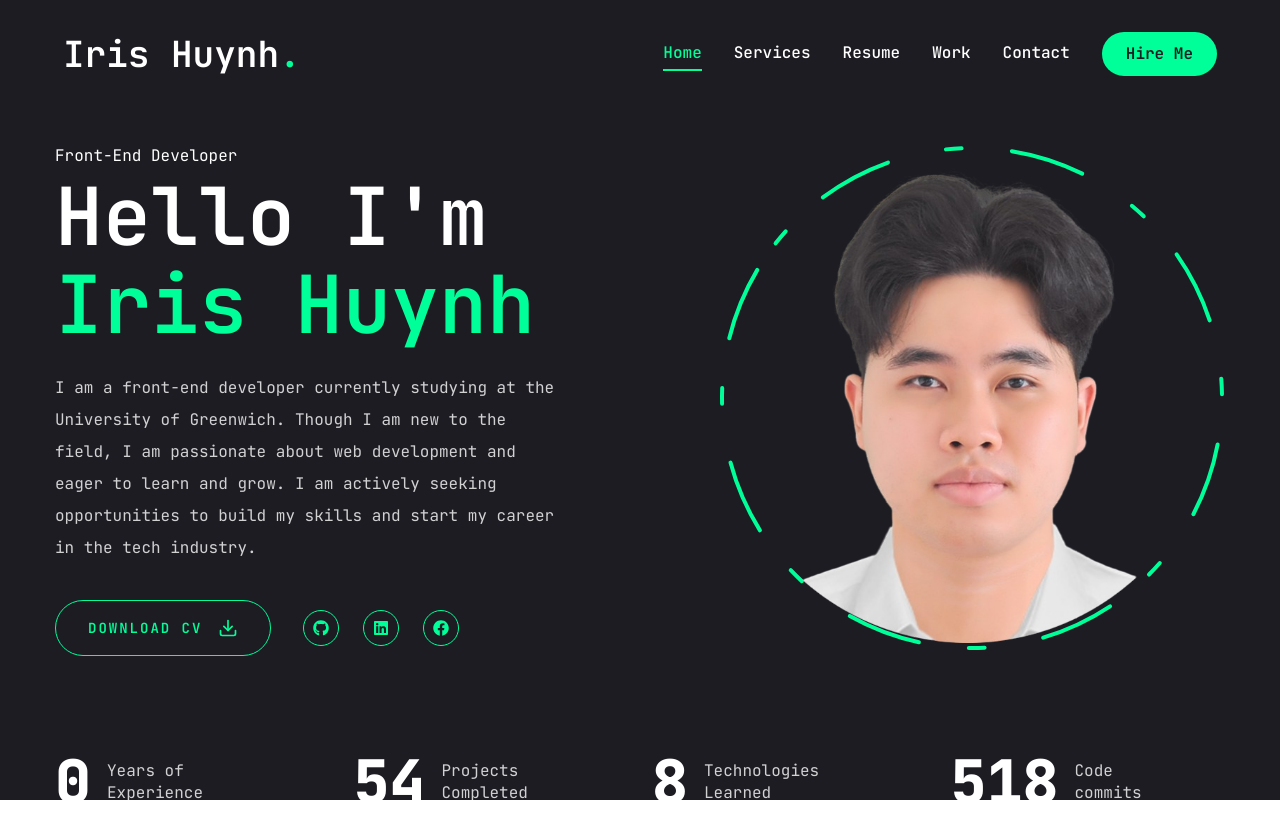
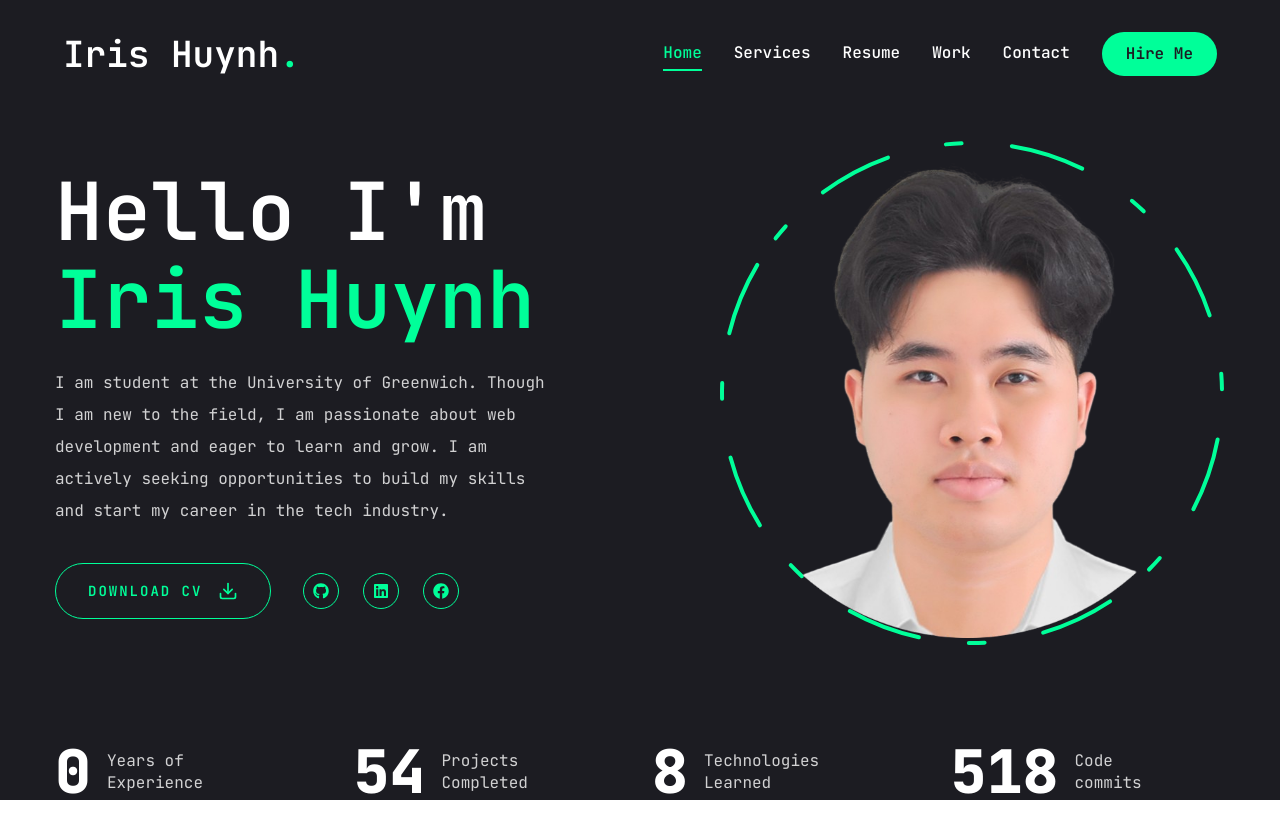
Before and after one commit to 1Ir-is/Portfolio-Iris-Huynh, a Next.js app: page / in a window 1280 px wide. Built offline with nearby package versions, Linux system fonts and the light colour scheme.

Commit message:
feat: fix

```diff
--- a/app/page.jsx
+++ b/app/page.jsx
@@ -48,17 +48,15 @@ const Home = () => {
         <div className="flex flex-col xl:flex-row items-center justify-between xl:pt-8 xl:pb-24">
           {/* text */}
           <div className="text-center xl:text-left order-2 xl:order-none">
-            <span>Front-End Developer</span>
             <h1 className="h1 mb-6">
               Hello I&apos;m <br />
               <span className="text-accent">Iris Huynh</span>
             </h1>
             <p className="max-w-[500px] mb-9 text-white/80">
-              I am a front-end developer currently studying at the University of
-              Greenwich. Though I am new to the field, I am passionate about web
-              development and eager to learn and grow. I am actively seeking
-              opportunities to build my skills and start my career in the tech
-              industry.
+              I am student at the University of Greenwich. Though I am new to
+              the field, I am passionate about web development and eager to
+              learn and grow. I am actively seeking opportunities to build my
+              skills and start my career in the tech industry.
             </p>
             {/* btn and socials */}
             <div className="flex flex-col xl:flex-row items-center gap-8">
--- a/app/resume/page.jsx
+++ b/app/resume/page.jsx
@@ -8,7 +8,7 @@ import { SiTailwindcss, SiNextdotjs } from "react-icons/si";
 const about = {
   title: "About Me",
   description:
-    "I am a web developer with a passion for creating beautiful, user-friendly websites. I have experience in front-end and back-end development, as well as UI/UX design. I am proficient in HTML, CSS, JavaScript, React, .NET, Tailwind CSS, and Next.js.",
+    "I am a student with a passion for creating beautiful, user-friendly websites. I have experience in front-end and back-end development, as well as UI/UX design. I am proficient in HTML, CSS, JavaScript, React, .NET, Tailwind CSS, and Next.js.",
   info: [
     {
       fieldName: "Name",
```
